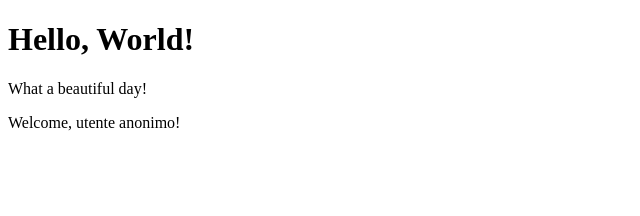
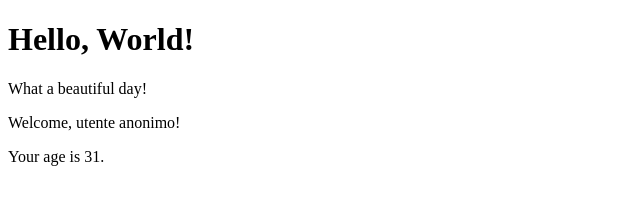
Before and after one commit to darthClara/react-exercises, a React (Create React App) app: page / in a window 1280 px wide. Shown: the top 216 px of the page, without its empty margins (0-640 px from the left). Built offline with nearby package versions, Linux system fonts and the light colour scheme.

Commit message:
props 03

```diff
--- a/src/App.js
+++ b/src/App.js
@@ -7,7 +7,7 @@ export default class App extends React.Component {
         return (
             <div>
                 <Hello/>
-                <Welcome/>
+                <Welcome age={31}/>
             </div>
         )
     }
--- a/src/Welcome.js
+++ b/src/Welcome.js
@@ -1,11 +1,16 @@
 import React from "react";
 
 export default class Welcome extends React.Component {
-    render(){
+    render() {
         return (
-                    <p>
-                        Welcome, {this.props.name}!
-                    </p>
-            )
+            <div>
+                <p>
+                    Welcome, {this.props.name}!
+                </p>
+                <p>
+                    Your age is {this.props.age}.
+                </p>
+            </div>
+        )
     }
 }
```
